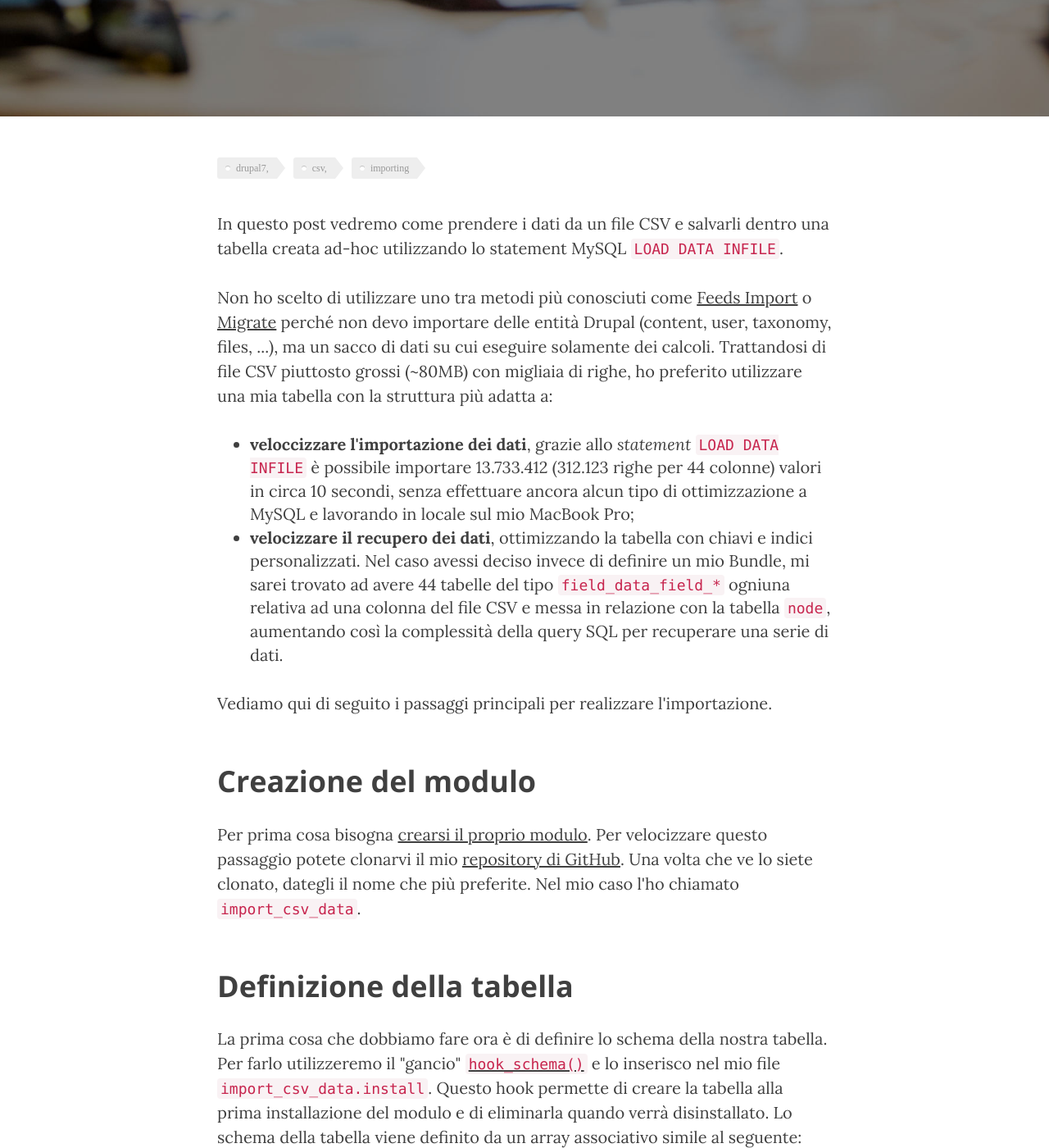
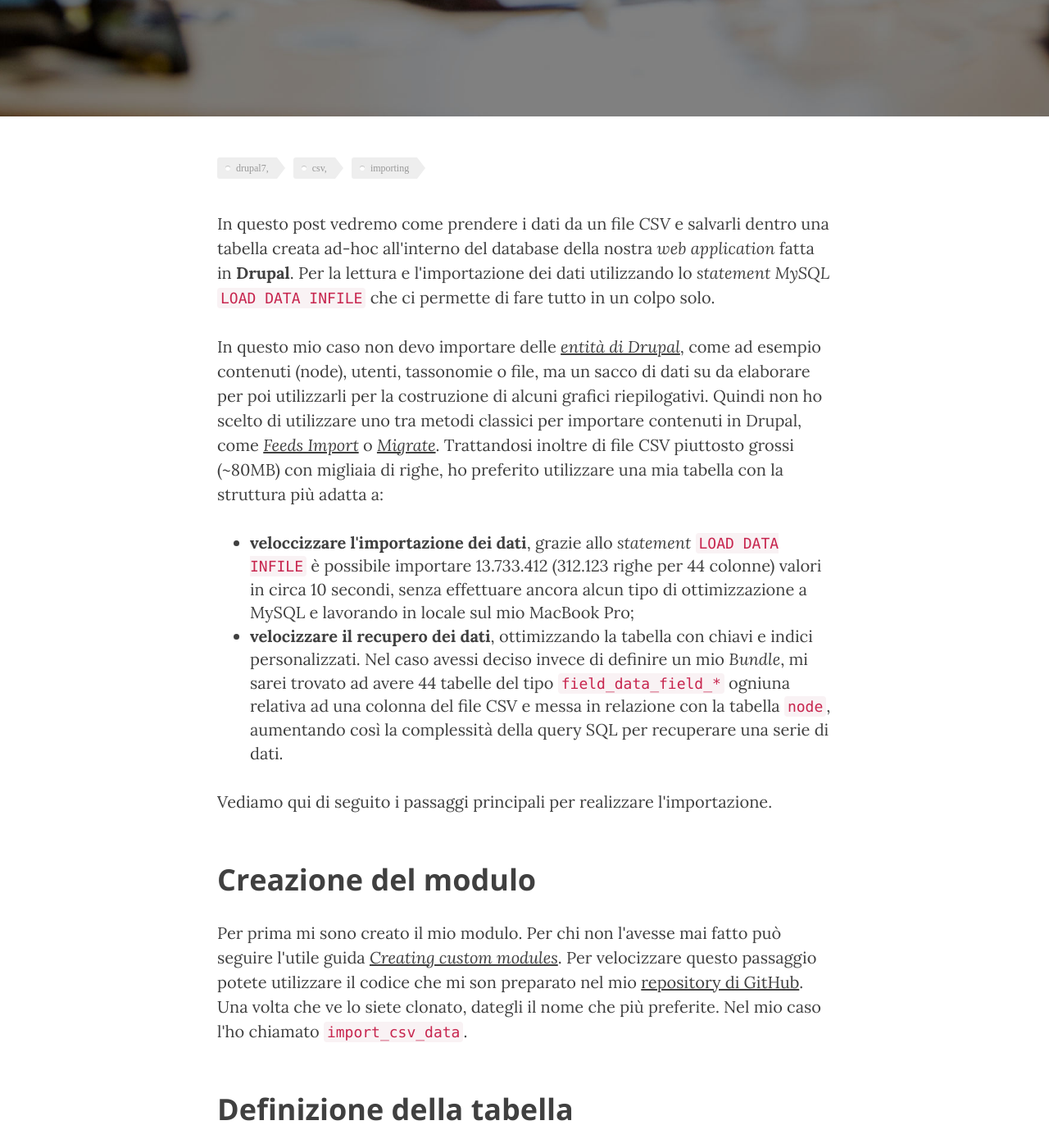
Before and after one commit to robertoperuzzo/robertoperuzzo.github.io, a Jekyll site: the page built from _posts/2016-12-16-importare-csv-in-una-tabella-custom-drupal.markdown, in a window 1280 px wide and 1400 px high, scrolled down 490 px. Shown: the whole window at 82% size. Built offline with Jekyll 4.4.1, drawn with Linux system fonts in a browser that asks for light colours; nearby versions of some CDN libraries; comment, search, counter and statistics services are not loaded; some of the changed text lies outside the part shown.

Commit message:
Text reviewed.

```diff
--- a/_posts/2016-12-16-importare-csv-in-una-tabella-custom-drupal.markdown
+++ b/_posts/2016-12-16-importare-csv-in-una-tabella-custom-drupal.markdown
@@ -9,15 +9,23 @@ comments: true
 ---
 
 <p>
-  In questo post vedremo come prendere i dati da un file CSV e salvarli dentro
-  una tabella creata ad-hoc utilizzando lo statement MySQL <code>LOAD DATA INFILE</code>.
+  In questo post vedremo come prendere i dati da un file <em>CSV</em> e salvarli dentro
+  una tabella creata ad-hoc all'interno del database della nostra <em>web application</em>
+  fatta in <strong>Drupal</strong>. Per la lettura e l'importazione dei dati utilizzando lo
+  <em>statement MySQL</em> <code>LOAD DATA INFILE</code> che ci permette di fare tutto in un colpo solo.
 </p>
 <p>
-  Non ho scelto di utilizzare uno tra metodi più conosciuti come <a href="https://www.drupal.org/project/feed_import">Feeds Import</a> o <a href="https://www.drupal.org/project/migrate">Migrate</a>
-  perché non devo importare delle entità Drupal (content, user, taxonomy, files, ...),
-  ma un sacco di dati su cui eseguire solamente dei calcoli. Trattandosi di file
-  CSV piuttosto grossi (~80MB) con migliaia di righe, ho preferito utilizzare
-  una mia tabella con la struttura più adatta a:
+  In questo mio caso non devo importare delle
+  <a href="https://www.drupal.org/docs/7/api/entity-api/an-introduction-to-entities">
+  <em>entità di Drupal</em></a>, come
+  ad esempio contenuti (node), utenti, tassonomie o file, ma un sacco di dati
+  su da elaborare per poi utilizzarli per la costruzione di alcuni grafici
+  riepilogativi. Quindi non ho scelto di utilizzare uno tra metodi classici
+  per importare contenuti in Drupal, come
+  <a href="https://www.drupal.org/project/feed_import"><em>Feeds Import</em></a> o
+  <a href="https://www.drupal.org/project/migrate"><em>Migrate</em></a>.
+  Trattandosi inoltre di file CSV piuttosto grossi (~80MB) con migliaia di righe,
+  ho preferito utilizzare una mia tabella con la struttura più adatta a:
 </p>
 <ul>
   <li>
@@ -30,7 +38,7 @@ comments: true
     <strong>velocizzare il recupero dei dati</strong>, ottimizzando la tabella
     con chiavi e indici personalizzati. Nel caso avessi deciso invece di
     definire un mio <a href="https://www.drupal.org/docs/7/api/entity-api/an-introduction-to-entities">
-    Bundle</a>, mi sarei trovato ad avere 44 tabelle del tipo <code>field_data_field_*</code>
+    <em>Bundle</em></a>, mi sarei trovato ad avere 44 tabelle del tipo <code>field_data_field_*</code>
     ogniuna relativa ad una colonna del file CSV e messa in relazione con la
     tabella <code>node</code>, aumentando così la complessità della query SQL
     per recuperare una serie di dati.
@@ -41,20 +49,22 @@ comments: true
 
 <h2 class="section-heading">Creazione del modulo</h2>
 <p>
-  Per prima cosa bisogna <a href="https://www.drupal.org/docs/7/creating-custom-modules">
-  crearsi il proprio modulo</a>. Per velocizzare questo passaggio potete
-  clonarvi il mio <a href="https://github.com/robertoperuzzo/drupal7_base_module">repository di GitHub</a>.
+  Per prima mi sono creato il mio modulo. Per chi non l'avesse mai fatto può
+  seguire l'utile guida <a href="https://www.drupal.org/docs/7/creating-custom-modules">
+  <em>Creating custom modules</em></a>. Per velocizzare questo passaggio potete
+  utilizzare il codice che mi son preparato nel mio <a href="https://github.com/robertoperuzzo/drupal7_base_module">repository di GitHub</a>.
   Una volta che ve lo siete clonato, dategli il nome che più preferite.
   Nel mio caso l'ho chiamato <code>import_csv_data</code>.
 </p>
 
 <h2 class="section-heading">Definizione della tabella</h2>
 <p>
-  La prima cosa che dobbiamo fare ora è di definire lo schema della nostra
-  tabella. Per farlo utilizzeremo il "gancio"
+  Ora che abbiamo il nostro <em>custom module</em> pronto, possiamo definire lo schema
+  della nostra tabella in cui andremo a salvare i dati presenti nel file CSV.
+  Per farlo utilizzeremo il <em>gancio</em>
   <a href="https://api.drupal.org/api/drupal/modules%21system%21system.api.php/function/hook_schema/7.x">
     <code>hook_schema()</code></a> e lo inserisco nel mio file <code>import_csv_data.install</code>.
-  Questo hook permette di creare la tabella alla prima installazione del modulo
+  Questo <em>hook</em> permette di creare la tabella alla prima installazione del modulo
   e di eliminarla quando verrà disinstallato. Lo schema della tabella viene
   definito da un array associativo simile al seguente:
 </p>
@@ -105,8 +115,8 @@ comments: true
   <code>$schema['import_csv_data']</code>; solitamente viene utilizzato
   lo stesso nome del modulo che la definisce.
   Allo stesso modo, anche il nome dei campi è definito dal nome dell'indice
-  utilizzato nell'array; ad esempio per definire il campo di tipo <i>float</i>
-  con nome <i>ch1slm_p1a_lapeakthdb</i> basterà scrivere il seguente array
+  utilizzato nell'array; ad esempio per definire il campo di tipo <code>float</code>
+  con nome <code>ch1slm_p1a_lapeakthdb</code> basterà scrivere il seguente array
 </p>
 <pre>
   $schema['import_csv_data']['fields']['ch1slm_p1a_lapeakthdb'] = array(
@@ -132,14 +142,19 @@ comments: true
 <p>
   Per farvi capire meglio di cosa sto parlando, vi mostro come appare il mio
   file csv.
+</p>
+<p>
   <img src="{{ site.baseurl }}/img/2016-12-16/csv_file.png" alt="Immagine contenuto del file csv">
+  <span class="caption text-muted">Frammento del file CSV da importare.</span>
+</p>
+<p>
   Come potete vedere le celle con i dati da utilizzare sono leggermente
-  spostati rispetto la cella iniziale in alto a sinistra (A:A); quindi dobbiamo
-  dire alla query SQL dove esattamente da quale riga iniziare a leggere e
+  spostati rispetto la cella iniziale in alto a sinistra (A1); quindi dobbiamo
+  dire alla query SQL esattamente da quale riga iniziare a leggere e
   quali sono le colonne da utilizzare.
 </p>
 <p>
-  Con l'opzione <code>IGNORE</code> <i>number</i> <code>LINES</code> identifichiamo
+  Grazie all'opzione <code>IGNORE</code> <i>number</i> <code>LINES</code> identifichiamo
   quante righe possiamo ignorare dall'inizio del file prima di incontrare
   i dati utili. Nel nostro caso ne dobbiamo saltare 7, come si può vedere nel
   frammento di codice qui sotto.
@@ -278,3 +294,8 @@ comments: true
     return $result;
   }
 </pre>
+<p>
+  Questo è tutto. Non esitate ad aggiungere il vostro commento qui sotto nel caso
+  abbiate curiosità da chiedere, dirmi il vostro punto di vista o fornirmi
+  altre soluzioni.
+</p>
```
Also changed, not shown: other parts of _posts/2016-12-16-importare-csv-in-una-tabella-custom-drupal.markdown (+8 -7 lines).
